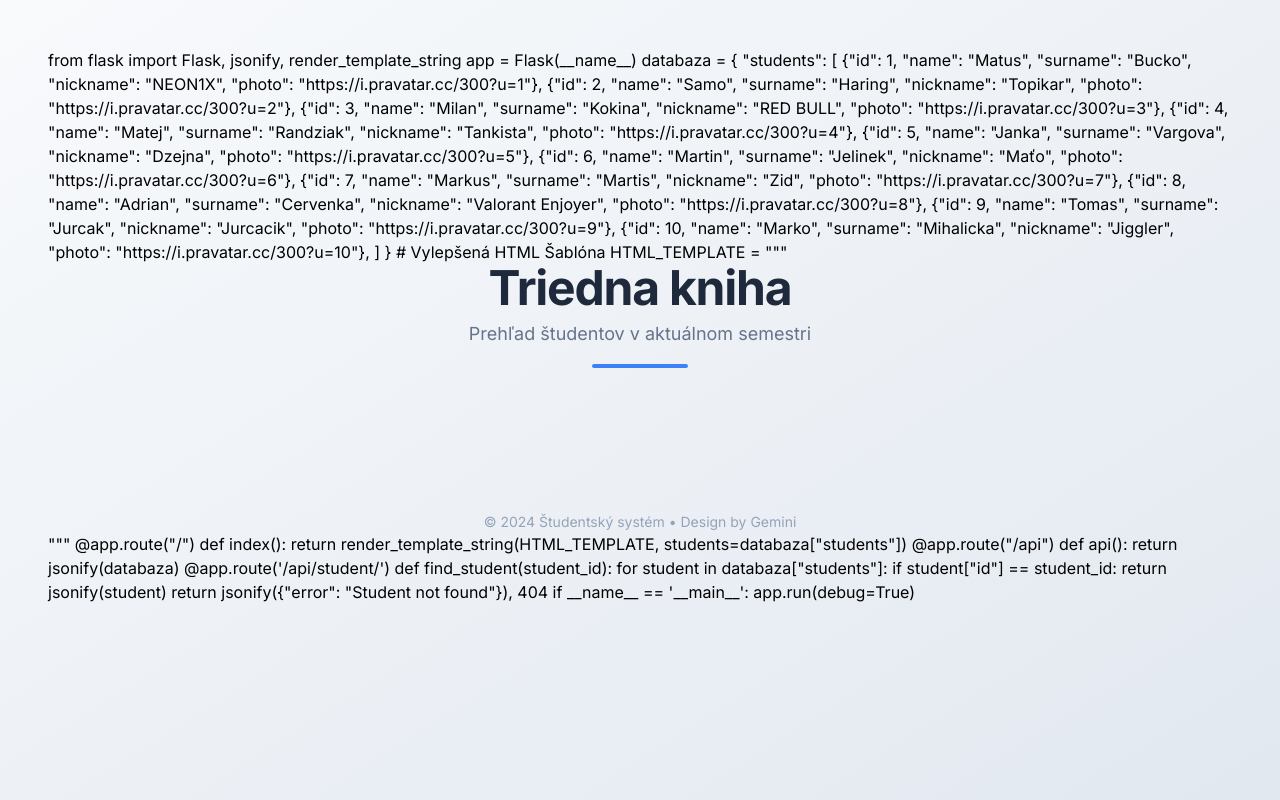
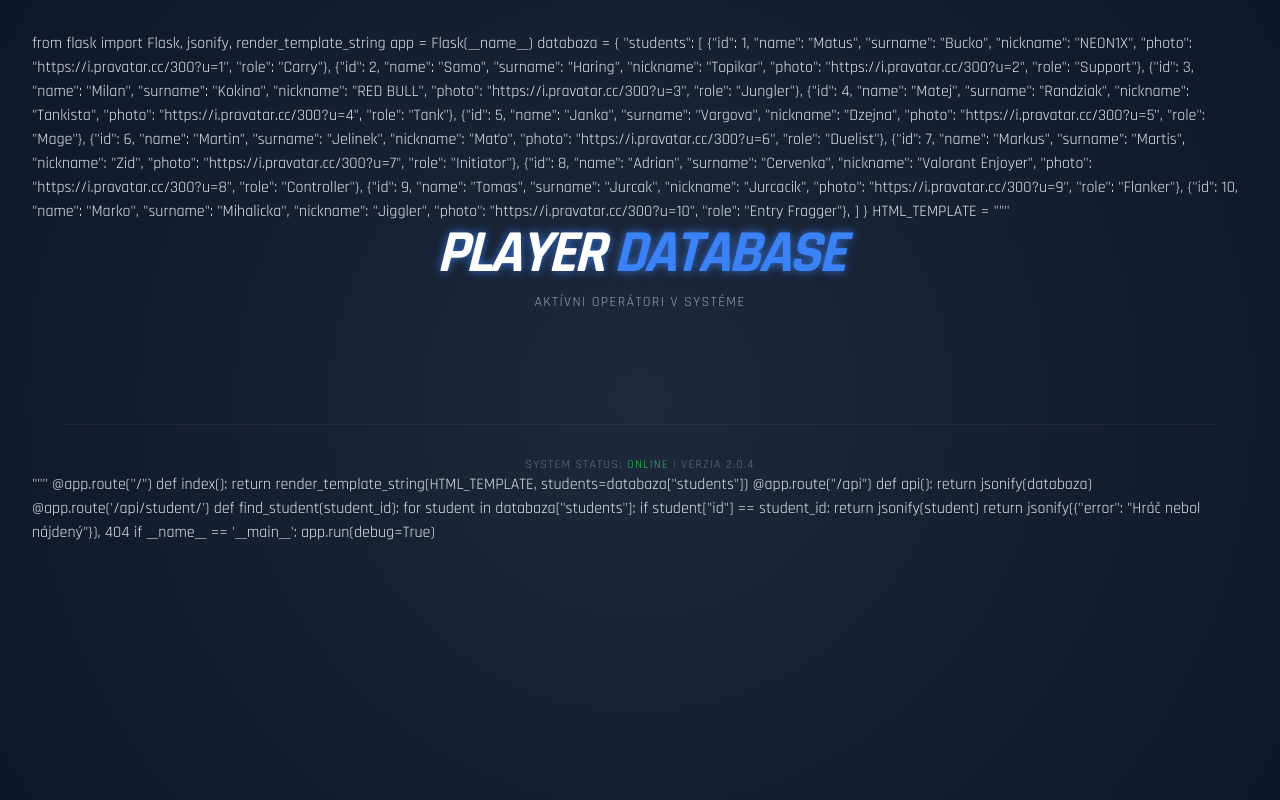
Before and after one commit to Matus49/Moj_prvy_backend, a Flask app: template templates/index.html in a window 1280 px wide. Run offline with Flask 3, Linux system fonts and the light colour scheme; the template is opened without the code that fills it, so the values that code supplies are empty; some libraries are stand-ins or nearby versions.

Commit message:
Revise student roles and update HTML layout
Updated student data structure and enhanced HTML template for a gaming roster dashboard.

```diff
--- a/templates/index.html
+++ b/templates/index.html
@@ -4,87 +4,101 @@ app = Flask(__name__)
 
 databaza = {
     "students": [
-        {"id": 1, "name": "Matus", "surname": "Bucko", "nickname": "NEON1X", "photo": "https://i.pravatar.cc/300?u=1"},
-        {"id": 2, "name": "Samo", "surname": "Haring", "nickname": "Topikar", "photo": "https://i.pravatar.cc/300?u=2"},
-        {"id": 3, "name": "Milan", "surname": "Kokina", "nickname": "RED BULL", "photo": "https://i.pravatar.cc/300?u=3"},
-        {"id": 4, "name": "Matej", "surname": "Randziak", "nickname": "Tankista", "photo": "https://i.pravatar.cc/300?u=4"},
-        {"id": 5, "name": "Janka", "surname": "Vargova", "nickname": "Dzejna", "photo": "https://i.pravatar.cc/300?u=5"},
-        {"id": 6, "name": "Martin", "surname": "Jelinek", "nickname": "Maťo", "photo": "https://i.pravatar.cc/300?u=6"},
-        {"id": 7, "name": "Markus", "surname": "Martis", "nickname": "Zid", "photo": "https://i.pravatar.cc/300?u=7"},
-        {"id": 8, "name": "Adrian", "surname": "Cervenka", "nickname": "Valorant Enjoyer", "photo": "https://i.pravatar.cc/300?u=8"},
-        {"id": 9, "name": "Tomas", "surname": "Jurcak", "nickname": "Jurcacik", "photo": "https://i.pravatar.cc/300?u=9"},
-        {"id": 10, "name": "Marko", "surname": "Mihalicka", "nickname": "Jiggler", "photo": "https://i.pravatar.cc/300?u=10"},
+        {"id": 1, "name": "Matus", "surname": "Bucko", "nickname": "NEON1X", "photo": "https://i.pravatar.cc/300?u=1", "role": "Carry"},
+        {"id": 2, "name": "Samo", "surname": "Haring", "nickname": "Topikar", "photo": "https://i.pravatar.cc/300?u=2", "role": "Support"},
+        {"id": 3, "name": "Milan", "surname": "Kokina", "nickname": "RED BULL", "photo": "https://i.pravatar.cc/300?u=3", "role": "Jungler"},
+        {"id": 4, "name": "Matej", "surname": "Randziak", "nickname": "Tankista", "photo": "https://i.pravatar.cc/300?u=4", "role": "Tank"},
+        {"id": 5, "name": "Janka", "surname": "Vargova", "nickname": "Dzejna", "photo": "https://i.pravatar.cc/300?u=5", "role": "Mage"},
+        {"id": 6, "name": "Martin", "surname": "Jelinek", "nickname": "Maťo", "photo": "https://i.pravatar.cc/300?u=6", "role": "Duelist"},
+        {"id": 7, "name": "Markus", "surname": "Martis", "nickname": "Zid", "photo": "https://i.pravatar.cc/300?u=7", "role": "Initiator"},
+        {"id": 8, "name": "Adrian", "surname": "Cervenka", "nickname": "Valorant Enjoyer", "photo": "https://i.pravatar.cc/300?u=8", "role": "Controller"},
+        {"id": 9, "name": "Tomas", "surname": "Jurcak", "nickname": "Jurcacik", "photo": "https://i.pravatar.cc/300?u=9", "role": "Flanker"},
+        {"id": 10, "name": "Marko", "surname": "Mihalicka", "nickname": "Jiggler", "photo": "https://i.pravatar.cc/300?u=10", "role": "Entry Fragger"},
     ]
 }
 
-# Vylepšená HTML Šablóna
 HTML_TEMPLATE = """
 <!DOCTYPE html>
 <html lang="sk">
 <head>
     <meta charset="UTF-8">
     <meta name="viewport" content="width=device-width, initial-scale=1.0">
-    <title>Študentský Portál</title>
+    <title>Gamer Roster | Dashboard</title>
     <script src="https://cdn.tailwindcss.com"></script>
-    <link href="https://fonts.googleapis.com/css2?family=Inter:wght@300;400;600;700&display=swap" rel="stylesheet">
+    <link href="https://fonts.googleapis.com/css2?family=Rajdhani:wght@400;600;700&display=swap" rel="stylesheet">
     <style>
-        body { font-family: 'Inter', sans-serif; }
+        body {
+            font-family: 'Rajdhani', sans-serif;
+            background-color: #0f172a;
+            background-image: radial-gradient(circle at 50% 50%, #1e293b 0%, #0f172a 100%);
+        }
+        .glass-card {
+            background: rgba(30, 41, 59, 0.7);
+            backdrop-filter: blur(10px);
+            border: 1px solid rgba(255, 255, 255, 0.1);
+        }
+        .player-card:hover {
+            border-color: #3b82f6;
+            box-shadow: 0 0 20px rgba(59, 130, 246, 0.4);
+        }
+        .neon-text {
+            text-shadow: 0 0 10px rgba(59, 130, 246, 0.8);
+        }
     </style>
 </head>
-<body class="bg-gradient-to-br from-slate-50 to-slate-200 min-h-screen p-6 md:p-12">
-    <div class="max-w-7xl mx-auto">
-        <header class="text-center mb-16">
-            <h1 class="text-5xl font-extrabold text-slate-800 tracking-tight mb-2">
-                Triedna kniha
+<body class="text-slate-200 min-h-screen p-4 md:p-8">
+    <div class="max-w-6xl mx-auto">
+        <header class="text-center mb-12">
+            <h1 class="text-6xl font-bold uppercase tracking-tighter neon-text text-white italic">
+                Player <span class="text-blue-500">Database</span>
             </h1>
-            <p class="text-slate-500 text-lg">Prehľad študentov v aktuálnom semestri</p>
-            <div class="w-24 h-1 bg-blue-500 mx-auto mt-4 rounded-full"></div>
+            <p class="text-slate-400 mt-2 tracking-widest uppercase text-sm">Aktívni operátori v systéme</p>
         </header>
 
-        <div class="grid grid-cols-1 sm:grid-cols-2 lg:grid-cols-3 xl:grid-cols-4 gap-8">
+        <div class="grid grid-cols-1 sm:grid-cols-2 lg:grid-cols-3 gap-6">
             {% for student in students %}
-            <div class="group bg-white rounded-2xl shadow-sm hover:shadow-2xl transition-all duration-300 transform hover:-translate-y-2 border border-slate-100 overflow-hidden">
-                <div class="relative h-56 overflow-hidden">
-                    <img class="w-full h-full object-cover grayscale-[20%] group-hover:grayscale-0 transition-all duration-500"
-                         src="{{ student.photo }}"
-                         alt="{{ student.name }}">
-                    <div class="absolute top-3 right-3">
-                        <span class="bg-white/90 backdrop-blur-sm text-slate-700 text-xs font-bold px-3 py-1.5 rounded-full shadow-sm">
-                            #{{ student.id }}
-                        </span>
+            <div class="player-card glass-card rounded-xl overflow-hidden transition-all duration-300 group">
+                <div class="relative">
+                    <img src="{{ student.photo }}" alt="{{ student.nickname }}" class="w-full h-64 object-cover opacity-80 group-hover:opacity-100 transition-opacity">
+
+                    <div class="absolute top-4 left-4 bg-blue-600 text-white text-xs font-bold px-3 py-1 rounded-sm skew-x-[-15deg]">
+                        LVL {{ student.id }}
+                    </div>
+
+                    <div class="absolute bottom-4 right-4 bg-black/60 backdrop-blur-md border border-white/20 text-blue-400 text-xs px-2 py-1 uppercase font-bold">
+                        {{ student.role }}
                     </div>
                 </div>
 
-                <div class="p-6">
-                    <div class="mb-4">
-                        <h2 class="text-2xl font-bold text-slate-800 leading-tight">
-                            {{ student.name }} <span class="text-blue-600">{{ student.surname }}</span>
-                        </h2>
-                        <p class="text-sm font-medium text-slate-400 uppercase tracking-widest mt-1">
-                            {% if student.nickname %}
-                                "{{ student.nickname }}"
-                            {% else %}
-                                <span class="italic opacity-50 text-xs">Bez prezývky</span>
-                            {% endif %}
-                        </p>
+                <div class="p-5 border-t border-white/10">
+                    <div class="flex justify-between items-end mb-4">
+                        <div>
+                            <h3 class="text-3xl font-bold text-white leading-none mb-1 uppercase italic">
+                                {{ student.nickname }}
+                            </h3>
+                            <p class="text-slate-400 text-sm font-semibold">
+                                {{ student.name }} "{{ student.surname }}"
+                            </p>
+                        </div>
                     </div>
 
-                    <div class="pt-4 border-t border-slate-50">
-                        <a href="/api/student/{{ student.id }}"
-                           class="inline-flex items-center justify-center w-full bg-slate-800 text-white font-semibold py-3 px-4 rounded-xl hover:bg-blue-600 transition-colors group">
-                            Zobraziť detaily
-                            <svg xmlns="http://www.w3.org/2000/svg" class="h-4 w-4 ml-2 group-hover:translate-x-1 transition-transform" fill="none" viewBox="0 0 24 24" stroke="currentColor">
-                                <path stroke-linecap="round" stroke-linejoin="round" stroke-width="2" d="M9 5l7 7-7 7" />
-                            </svg>
+                    <div class="grid grid-cols-2 gap-2 mt-4">
+                        <a href="/api/student/{{ student.id }}" class="flex items-center justify-center bg-white/5 hover:bg-blue-600 hover:text-white transition-all py-2 rounded text-xs font-bold uppercase tracking-wider border border-white/10">
+                            Profil
                         </a>
+                        <button class="flex items-center justify-center bg-blue-500/10 border border-blue-500/50 text-blue-400 hover:bg-blue-500 hover:text-white transition-all py-2 rounded text-xs font-bold uppercase tracking-wider">
+                            Štatistiky
+                        </button>
                     </div>
                 </div>
             </div>
             {% endfor %}
         </div>
 
-        <footer class="text-center mt-20 text-slate-400 text-sm">
-            © 2024 Študentský systém • Design by Gemini
+        <footer class="mt-16 text-center border-t border-white/5 pt-8">
+            <p class="text-slate-500 uppercase text-xs tracking-widest">
+                System Status: <span class="text-green-500">Online</span> | Verzia 2.0.4
+            </p>
         </footer>
     </div>
 </body>
@@ -104,7 +118,7 @@ def find_student(student_id):
     for student in databaza["students"]:
         if student["id"] == student_id:
             return jsonify(student)
-    return jsonify({"error": "Student not found"}), 404
+    return jsonify({"error": "Hráč nebol nájdený"}), 404
 
 if __name__ == '__main__':
     app.run(debug=True)
```
